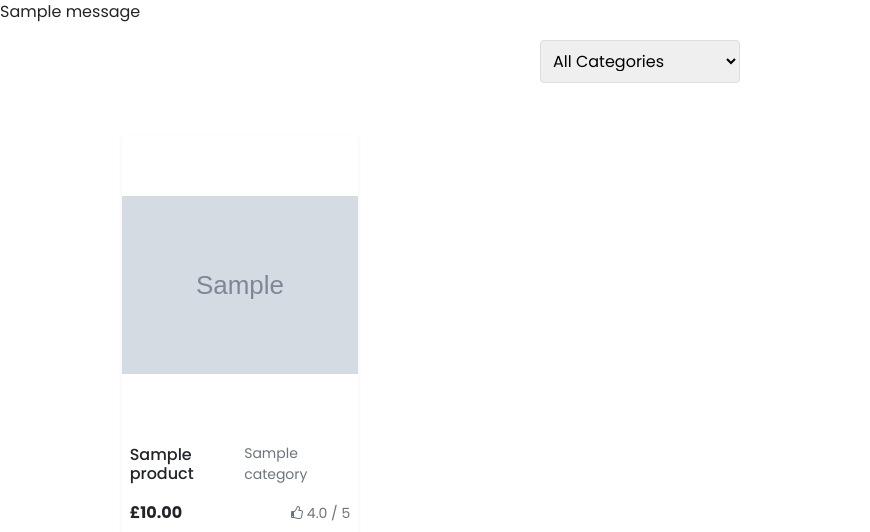
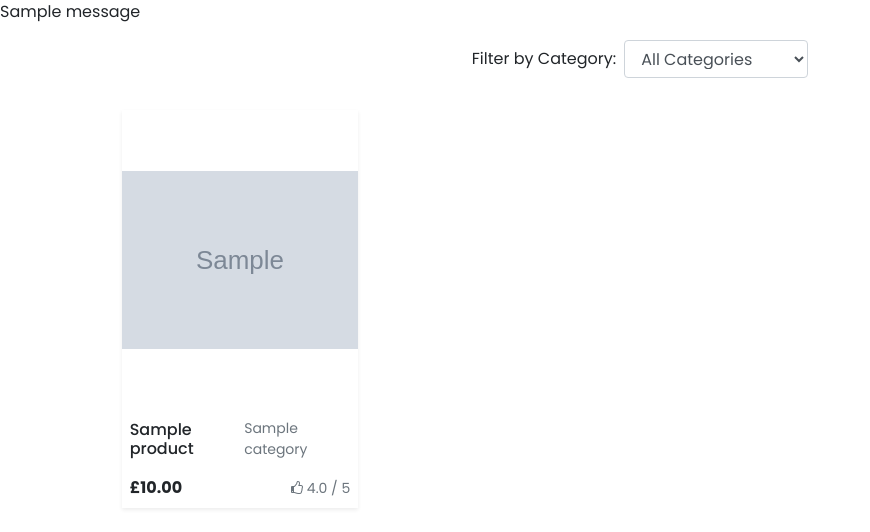
Before and after one commit to darrenrob25/AmberleyArtStore, a Django app: page /products/ in a window 1280 px wide. Shown: the part 80-612 px from the top of the page, without its empty margins (0-870 px from the left). Run offline with Django 3.2, Linux system fonts and the light colour scheme; tables that the repository leaves empty hold one stand-in row (values such as "Sample post"); grey boxes marked "Sample" are stand-in pictures; one stand-in notice (Sample message) is shown; parts of the project's set-up code (start-up, migrations or seed data) failed here and were passed over.

Commit message:
Fix: Fixed product filtering issue, now working correctly.

```diff
--- a/products/templates/products/products.html
+++ b/products/templates/products/products.html
@@ -5,13 +5,20 @@
 <div class="catalog-container col-10 offset-1">
 
     <div class="row my-3">
-        <div class="col text-center">
-            <form method="GET" class="category-filter-form">
-                <select name="category" onchange="this.form.submit()" class="form-select">
-                    <option value="" {% if not selected_category %}selected{% endif %}>All Categories</option>
+        <!-- Filter by category dropdown -->
+        <div class="col-12 text-center">
+            <form method="get" class="form-inline d-flex justify-content-center">
+                <label for="category-filter" class="mr-2">Filter by Category:</label>
+                <select id="category-filter" name="category" class="form-control" onchange="this.form.submit()">
+                    <!-- Option for 'All Categories' -->
+                    <option value="all" {% if selected_category == 'all' or not selected_category %}selected{% endif %}>
+                        All Categories
+                    </option>
+
+                    <!-- Loop through each category to display friendly names -->
                     {% for category in categories %}
-                        <option value="{{ category }}" {% if category == selected_category %}selected{% endif %}>
-                            {{ category }}
+                        <option value="{{ category.get_friendly_name }}" {% if selected_category == category.get_friendly_name %}selected{% endif %}>
+                            {{ category.get_friendly_name }}  <!-- Show category friendly name -->
                         </option>
                     {% endfor %}
                 </select>
@@ -21,6 +28,7 @@
 
     <div class="row my-3"></div>
     <div class="row">
+        {% if products %}
             {% for product in products %}
                 <div class="col-sm-6 col-md-4 col-lg-3 mb-4">
                     <div class="product-card h-100 shadow-sm">
@@ -37,7 +45,7 @@
                         </div>
                         <div class="product-details p-2 d-flex justify-content-between align-items-center">
                             <h6 class="product-name mb-0">{{ product.name }}</h6>
-                        <small class="text-muted product-category">{{ product.category }}</small>
+                            <small class="text-muted product-category">{{ product.category.get_friendly_name }}</small> <!-- Show category friendly name -->
                         </div>
                         <div class="product-price-rating p-2 d-flex justify-content-between align-items-center">
                             <div>
@@ -74,8 +82,12 @@
                         <hr>
                     </div>
                 {% endif %}
-
             {% endfor %}
+        {% else %}
+            <div class="col-12 text-center">
+                <p>There are no products available.</p>
+            </div>
+        {% endif %}
     </div>
 </div>
 {% endblock %}
--- a/products/views.py
+++ b/products/views.py
@@ -1,30 +1,29 @@
 from django.shortcuts import render, get_object_or_404, redirect
 from django.contrib import messages
-from .models import Product, Review
+from .models import Product, Review, Category
 from .forms import ReviewForm
 
 def all_products(request):
     """ A view to show all products with category filtering """
-    # Get distinct categories from the Product model
-    categories = Product.objects.values_list('category', flat=True).distinct()
+    categories = Category.objects.all()  # Fetch all categories
 
     # Get the selected category from the GET request
     selected_category = request.GET.get('category')
 
-    # If a category is selected, filter products by that category
-    if selected_category:
-        products = Product.objects.filter(category=selected_category)
+    # If no category is selected or if "all" is selected, display all products
+    if not selected_category or selected_category == 'all':
+        products = Product.objects.all()
     else:
-        products = Product.objects.all()
+        # Filter the products by the selected friendly category name
+        products = Product.objects.filter(category__friendly_name=selected_category)
 
     context = {
         'products': products,
         'categories': categories,
-        'selected_category': selected_category,
+        'selected_category': selected_category,  # Pass the selected category to the template
     }
 
     return render(request, 'products/products.html', context)
-
 
 def product_detail(request, product_id):
     """ A view to show individual products with reviews """
```
Lines whose indentation alone changed are shown as unchanged.
